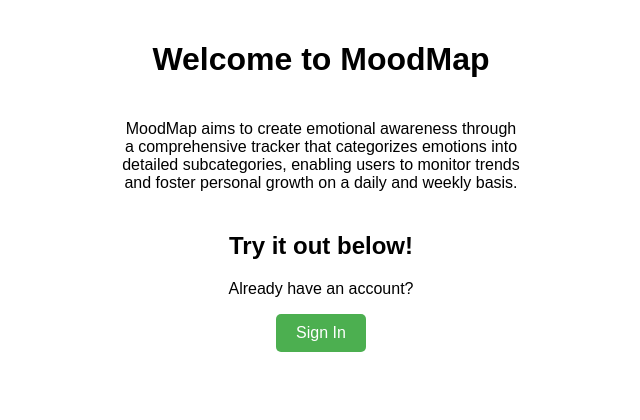
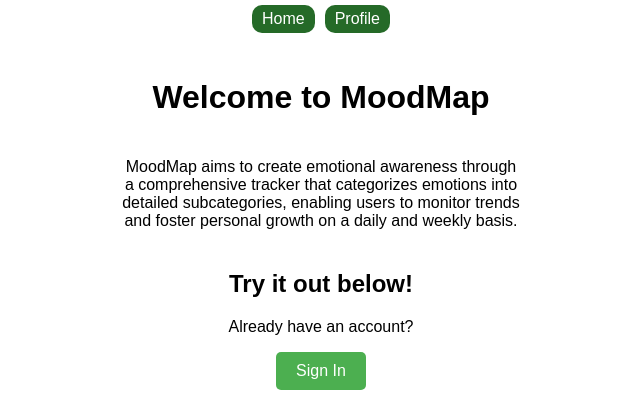
Before and after one commit to software-students-spring2024/2-web-app-exercise-team-11, a Flask app: page / in a window 1280 px wide. Shown: the top 420 px of the page, without its empty margins (319-959 px from the left). Run offline with Flask 2, Linux system fonts and the light colour scheme.

Commit message:
added nav bar

```diff
--- /dev/null
+++ b/static/nav.css
@@ -0,0 +1,29 @@
+nav ul {
+    list-style-type: none; /* Removes the default list styling */
+    margin: 0;
+    padding: 0;
+    overflow: hidden; /* Clears floats inside the list */
+}
+
+nav li {
+    float: left; /* Floats each list item to the left */
+}
+
+nav li a {
+    display: block; /* Changes the <a> elements to block-level, enabling padding */
+    text-align: center; /* Centers the text inside links */
+    padding: 14px 16px; /* Adds some padding around the links */
+    text-decoration: none; /* Removes the underline from links */
+}
+
+.nav-btn {
+    display: inline-block;
+    background-color: #256a28;
+    color: rgb(255, 255, 255);
+    padding: 5px 10px;
+    text-decoration: none;
+    border-radius: 10px;
+    cursor: pointer;
+    font-size: 16px;
+    margin: 5px;
+}
--- a/templates/landing.html
+++ b/templates/landing.html
@@ -4,8 +4,10 @@
     <meta charset="UTF-8">
     <meta name="viewport" content="width=device-width, initial-scale=1.0">
     <link rel="stylesheet" href="{{ url_for('static', filename='landing.css') }}">
+    <link rel="stylesheet" href="{{ url_for('static', filename='nav.css') }}">
     <script defer src="{{ url_for('static', filename='scripts.js') }}"></script>
 </head>
+{% include 'nav_bar.html' %}
 <body>
     <header>
         <h1>Welcome to MoodMap</h1>
@@ -30,5 +32,6 @@
         <div id="sub-emotions" style="display:none;"></div>
         <button id="submit-btn" style="display:none;">Submit</button>
     </div>
+
 </body>
 </html>
--- a/templates/nav_bar.html
+++ b/templates/nav_bar.html
@@ -0,0 +1,10 @@
+<!DOCTYPE html>
+<html lang="en">
+
+<nav>
+    <ul>
+        <li><a href="/" class="nav-btn">Home</a></li>
+        <li><a href="/profile" class="nav-btn">Profile</a></li>
+        <!-- Add more links as needed -->
+    </ul>
+</nav>
```
